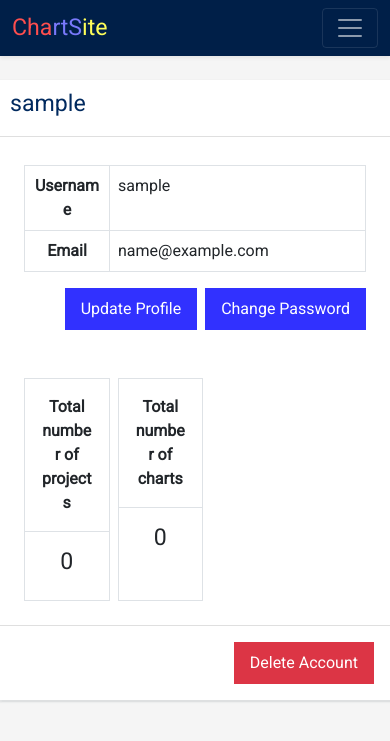
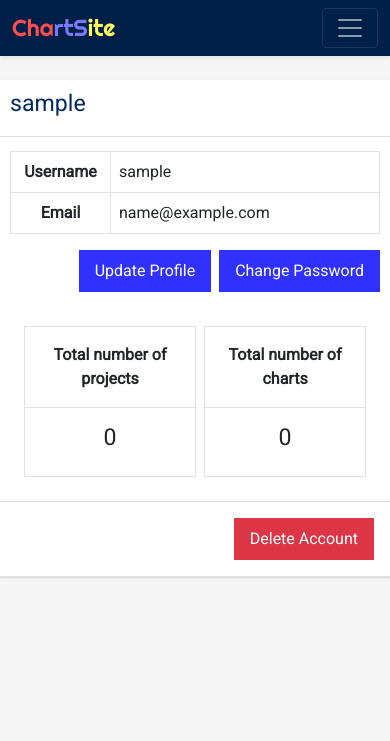
Before and after one commit to febinfiros/chart-site, a Django app: page /profile/ in a window 390 px wide. Shown: the top 741 px of the page. Run offline with Django 3.2, Linux system fonts and the light colour scheme; the visitor is signed in with stand-in values (Sample User, id 1); data that the repository does not hold is empty; some libraries are stand-ins or nearby versions.

Commit message:
user profile page updated

```diff
--- a/chartapp/static/chartapp/style.css
+++ b/chartapp/static/chartapp/style.css
@@ -99,7 +99,7 @@ input[type=radio]:checked + label .btn-outline-primary {
   color: rgb(49, 49, 255);
 }
 .navbar-brand h3 {
-  font-family: font-family: 'Righteous', cursive;;
+  font-family: 'Righteous', cursive;
   margin: 0%;
 }
 a {
@@ -128,4 +128,10 @@ a {
   .card-header {
     padding: 10px!important;
   }
+  #detail-table {
+    margin: 10px!important;
+  }
+  #title-name {
+    width: 100px!important;
+  }
 }
--- a/user/static/user/style.css
+++ b/user/static/user/style.css
@@ -7,7 +7,7 @@
   border: none;
 }
 .brand h2 {
-  font-family: font-family: 'Righteous', cursive;;
+  font-family: 'Righteous', cursive;
   margin: 0%;
 }
 .btn {
--- a/user/templates/user/profile.html
+++ b/user/templates/user/profile.html
@@ -11,10 +11,10 @@
       <div class="card-header p-4 mb-1 d-flex bg-white pb-2">
         <h3>{{ user.username }}</h3>
       </div>
-      <div class="m-4">
+      <div id="detail-table" class="m-4">
         <div class="border">
           <div class="d-flex">
-            <p class="m-0 p-2 fw-bold text-center w-25 border-end">
+            <p id="title-name" class="m-0 p-2 fw-bold text-center w-25 border-end">
               Username
             </p>
             <p class="m-0 p-2">
@@ -22,7 +22,7 @@
             </p>
           </div>
           <div class="d-flex border-top">
-            <p class="m-0 p-2 fw-bold text-center w-25 border-end">
+            <p id="title-name" class="m-0 p-2 fw-bold text-center w-25 border-end">
               Email
             </p>
             <p class="m-0 p-2">
@@ -40,11 +40,11 @@
         </div>
       </div>
       <div class="p-4 d-flex">
-        <div class="border me-2 w-25">
+        <div class="border me-2">
           <p class="text-center m-0 fw-bold border-bottom p-3">Total number of projects</p>
           <h3 class="text-center p-3">{{ projects }}</h3>
         </div>
-        <div class="border w-25">
+        <div class="border">
           <p class="text-center m-0 fw-bold border-bottom p-3">Total number of charts</p>
           <h3 class="text-center p-3">{{ chart }}</h3>
         </div>
```
